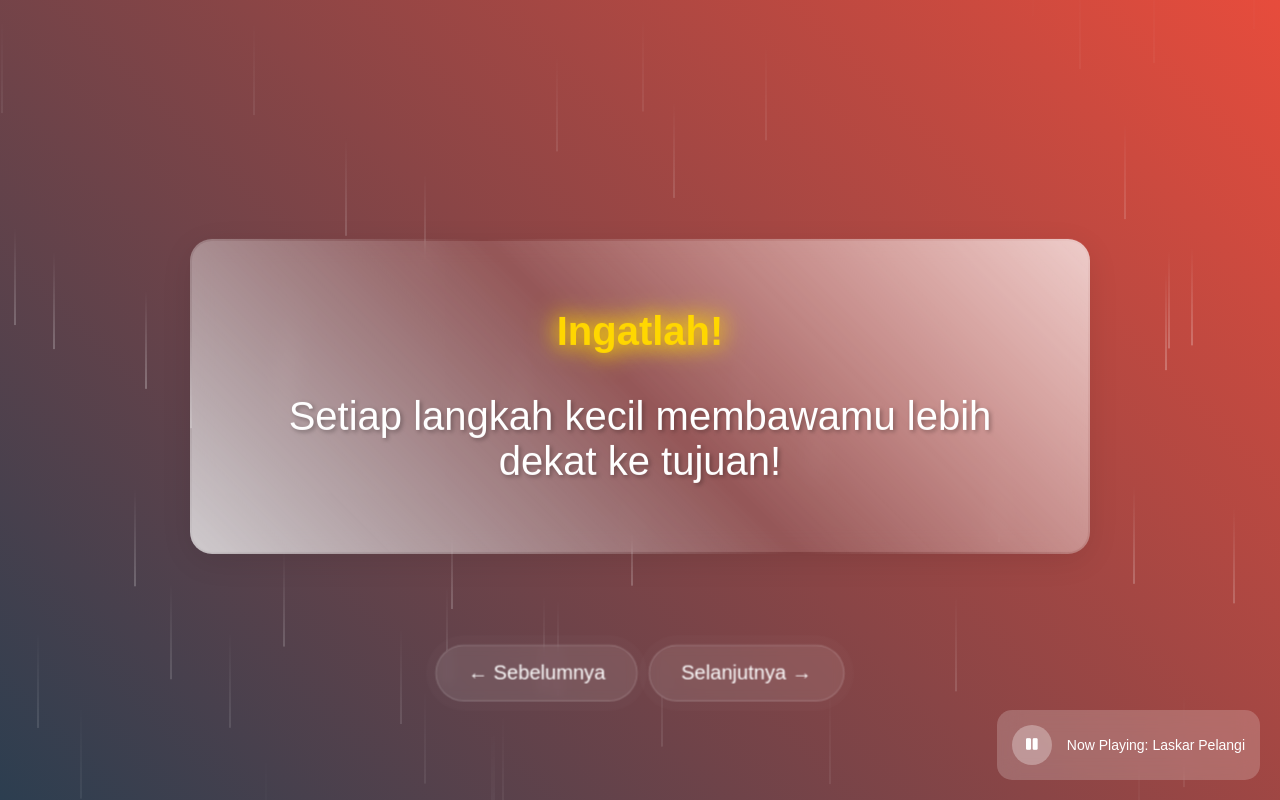
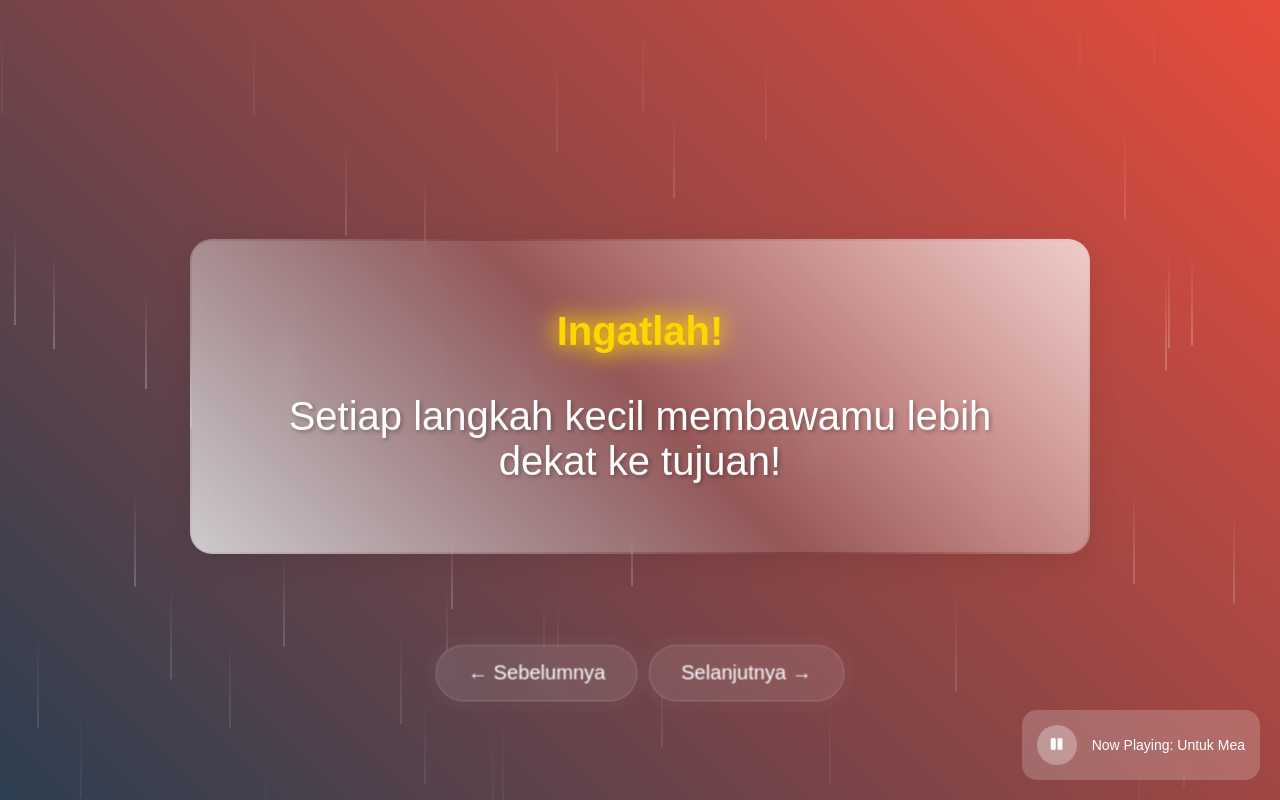
Before and after one commit to Asepahlan/adik, a plain HTML site: page index.html in a window 1280 px wide. Drawn offline with Linux system fonts and the light colour scheme.

Commit message:
Update index.html

```diff
--- a/index.html
+++ b/index.html
@@ -220,7 +220,7 @@
             <i class="fas fa-play"></i>
         </button>
         <div class="music-info">
-            Now Playing: <span id="songTitle">Laskar Pelangi</span>
+            Now Playing: <span id="songTitle">Untuk Mea</span>
         </div>
     </div>
 
```
